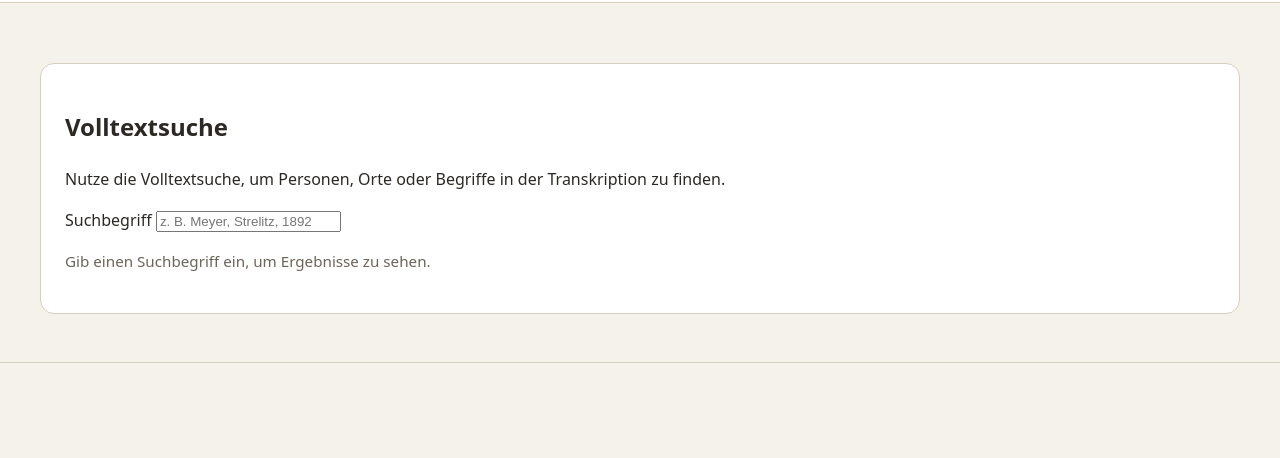
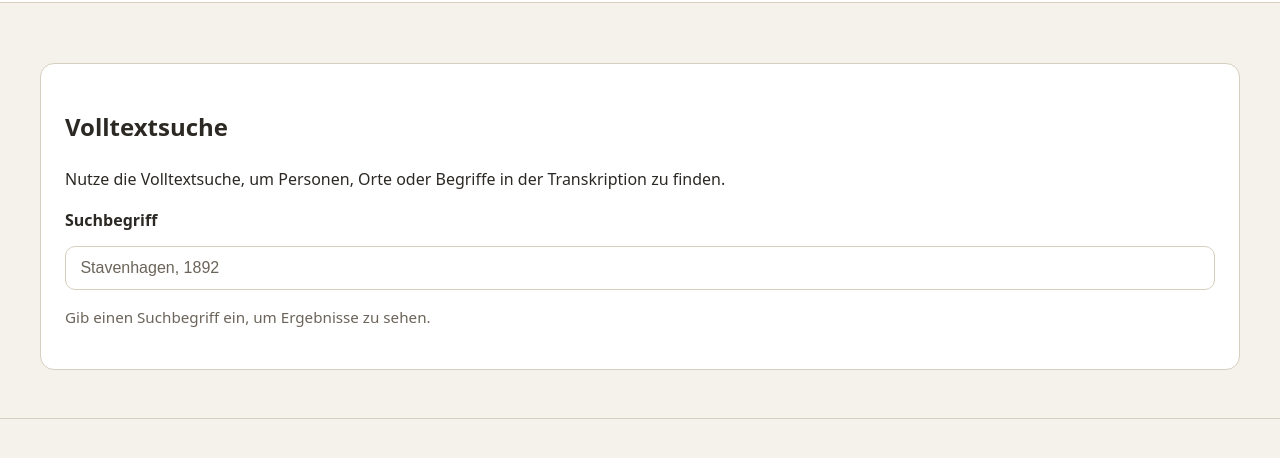
Before and after one commit to sgoettel/strelitz, an Eleventy site: page site/search/index.njk in a window 1280 px wide. Shown: the part 68-526 px from the top of the page. Built offline with nearby package versions, Linux system fonts and the light colour scheme; Eleventy itself is replaced by a stand-in of ours; files that its build step writes are made by us from their sources.

Commit message:
Update homepage layout and search styling (#21)

```diff
--- a/site/_includes/layout.html
+++ b/site/_includes/layout.html
@@ -13,7 +13,9 @@
   {% assign isWide = true %}
 {% endif %}
 {% assign layoutClass = 'layout--text' %}
-{% if isWide %}
+{% if page.url == '/' %}
+  {% assign layoutClass = 'layout--home' %}
+{% elsif isWide %}
   {% assign layoutClass = 'layout--wide' %}
 {% endif %}
 <body class="{{ layoutClass }}">
--- a/site/assets/css/theme.css
+++ b/site/assets/css/theme.css
@@ -42,6 +42,11 @@ textarea:focus-visible {
 .layout--wide .container {
   max-width: 1200px;
   width: min(1200px, 94vw);
+}
+
+.layout--home .container {
+  max-width: 1040px;
+  width: min(1040px, 94vw);
 }
 
 .site-header {
@@ -137,6 +142,29 @@ textarea:focus-visible {
   border: 1px solid var(--border);
 }
 
+.search-form {
+  display: flex;
+  flex-direction: column;
+  gap: 0.75rem;
+}
+
+.search-form label {
+  font-weight: 600;
+}
+
+.search-form input[type='search'] {
+  padding: 0.75rem 0.9rem;
+  font-size: 1rem;
+  border-radius: 10px;
+  border: 1px solid var(--border);
+  background: var(--surface);
+  color: var(--text);
+}
+
+.search-form input[type='search']::placeholder {
+  color: var(--muted);
+}
+
 #osd-container {
   background: var(--surface-muted);
   border: 1px solid var(--border);
--- a/site/search/index.njk
+++ b/site/search/index.njk
@@ -7,7 +7,7 @@ title: Suche
   <p>Nutze die Volltextsuche, um Personen, Orte oder Begriffe in der Transkription zu finden.</p>
   <div class="search-form">
     <label for="search-input">Suchbegriff</label>
-    <input id="search-input" type="search" name="q" placeholder="z. B. Meyer, Strelitz, 1892">
+    <input id="search-input" type="search" name="q" placeholder="Stavenhagen, 1892">
   </div>
   <p id="search-status" class="meta">Gib einen Suchbegriff ein, um Ergebnisse zu sehen.</p>
   <ol id="search-results" class="search-results"></ol>
```
Also changed, not shown: site/index.html.
